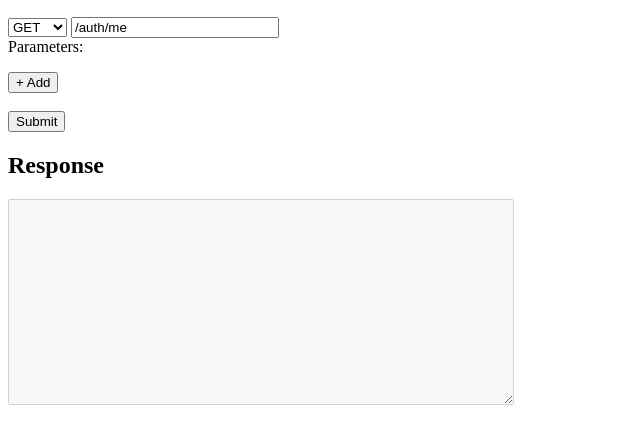
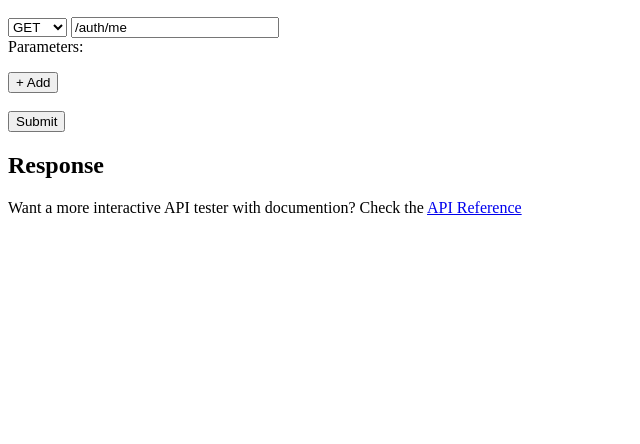
Before and after one commit to MyHomeworkSpace/api-server, a plain HTML site: page api_tester/index.html in a window 1280 px wide. Shown: the part 110-554 px from the top of the page, without its empty margins (0-640 px from the left). Drawn offline with nearby package versions, Linux system fonts and the light colour scheme.

Commit message:
Change tester to use a <pre>, rather than a <textarea>

```diff
--- a/api_tester/index.html
+++ b/api_tester/index.html
@@ -1,5 +1,6 @@
 <!DOCTYPE html>
 <html>
+
 <head>
 	<meta charset="utf-8">
 	<title>API tester</title>
@@ -11,9 +12,11 @@
 		#path {
 			width: 200px;
 		}
+
 		.keyText {
 			width: 70px;
 		}
+
 		#response {
 			font-family: monospace;
 			min-width: 500px;
@@ -23,6 +26,7 @@
 		}
 	</style>
 </head>
+
 <body>
 	<h1>API tester</h1>
 	<h2>Make request:</h2>
@@ -45,6 +49,10 @@
 
 	<h2>Response</h2>
 	<div id="responseLine"></div>
-		<textarea id="response" disabled="disabled"></textarea>
+	<code id="response"></code>
+
+	<p>Want a more interactive API tester with documention? Check the <a
+			href="https://support.myhomework.space/apireference.html">API Reference</a></p>
 </body>
+
 </html>
```
Also changed, not shown: api_tester/tester.js (+7 -6 lines). Lines whose indentation alone changed are shown as unchanged.
